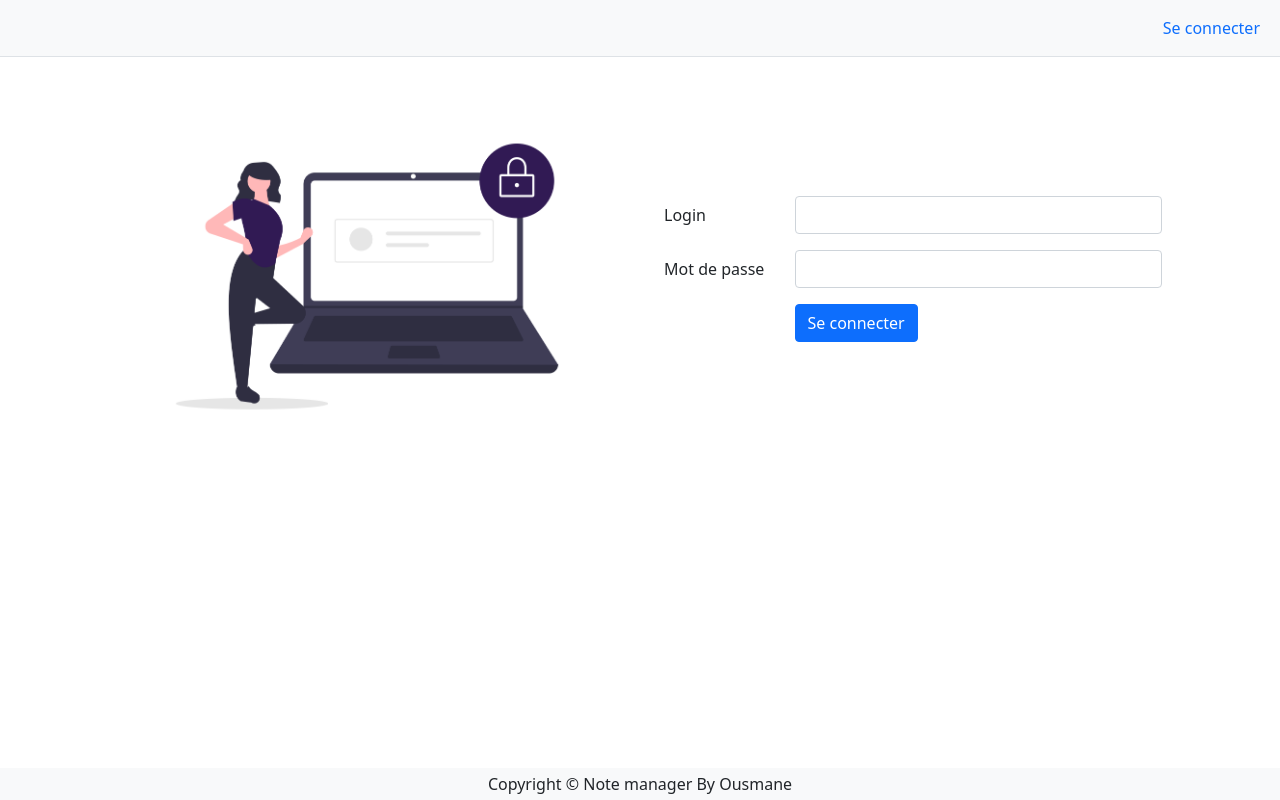
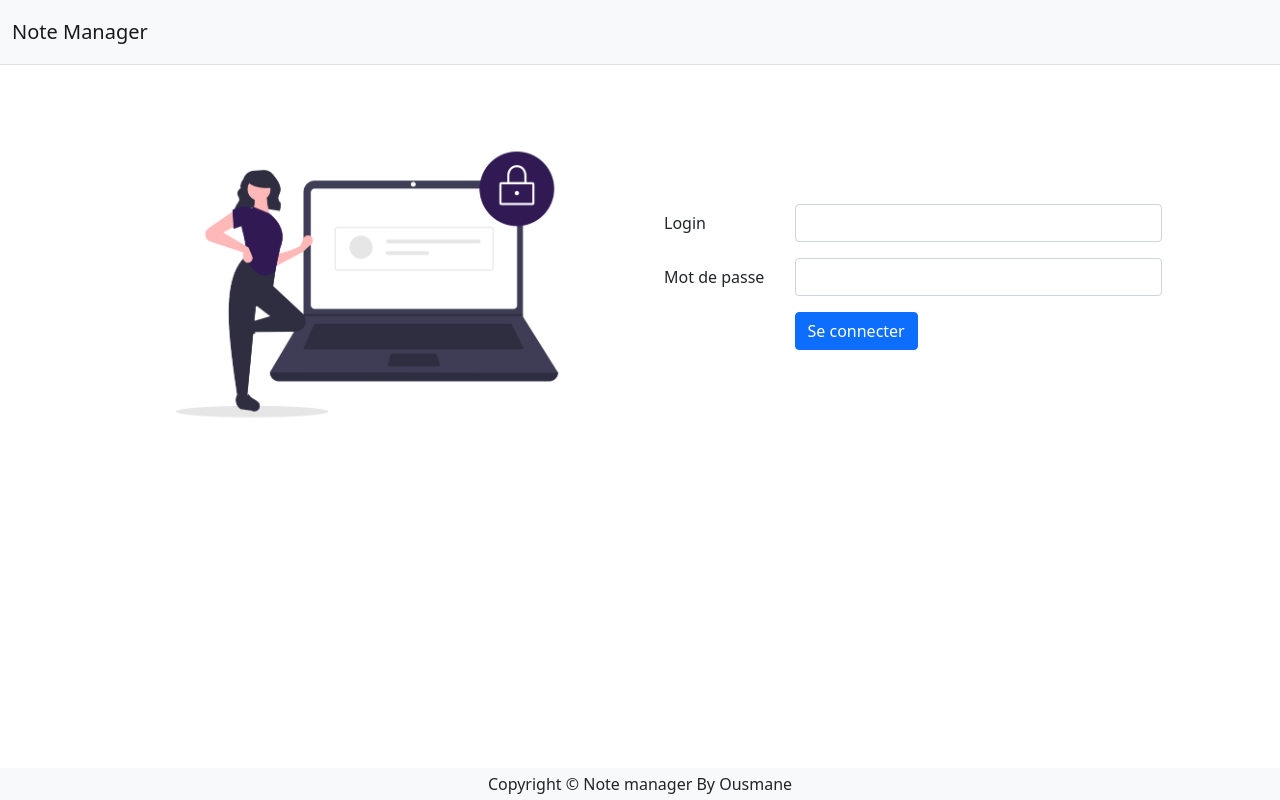
Before and after one commit to ousmab/gestion_note, a React (Create React App) app: page /login in a window 1280 px wide. Built offline with nearby package versions, Linux system fonts and the light colour scheme.

Commit message:
refactoring header menu add nav-brand

```diff
--- a/src/App.js
+++ b/src/App.js
@@ -17,13 +17,12 @@ import ProtectedRoute from './components/ProtectedRoute';
     return (
 
       <Router>
-
-                <Switch>
-                    <Route  exact path="/" component={Main}  />
-                    <ProtectedRoute exact path="/dashboard" component={Dashboard} />
-                    <Route exact path="/login" component={Login}  />
-                    <Route component={Error}    />
-                </Switch>
+            <Switch>
+                <Route  exact path="/" component={Main}  />
+                <ProtectedRoute exact path="/dashboard" component={Dashboard} />
+                <Route  path="/login" component={Login}  />
+                <Route component={Error}    />
+            </Switch>
             <Footer />
       </Router>
 
--- a/src/components/Header.js
+++ b/src/components/Header.js
@@ -1,4 +1,5 @@
 import React from 'react'
+import { Link } from 'react-router-dom'
 
 export default function Header(props) {
     return (
@@ -6,14 +7,10 @@ export default function Header(props) {
 
             <nav className="navbar navbar-expand-lg navbar-light bg-light border-bottom sticky-top">
                 <div className="container-fluid">
+                <Link class="navbar-brand" to="/">Note Manager</Link>
+                    <button className="navbar-toggler" type="button" data-bs-toggle="collapse" data-bs-target="#navbarSupportedContent" aria-controls="navbarSupportedContent" aria-expanded="false" aria-label="Toggle navigation"><span className="navbar-toggler-icon"></span></button>
+                    <div className="py-4 collapse navbar-collapse" id="navbarSupportedContent">
 
-                    <button className="navbar-toggler" type="button" data-bs-toggle="collapse" data-bs-target="#navbarSupportedContent" aria-controls="navbarSupportedContent" aria-expanded="false" aria-label="Toggle navigation"><span className="navbar-toggler-icon"></span></button>
-                    <div className="collapse navbar-collapse" id="navbarSupportedContent">
-                        <ul className="navbar-nav ms-auto mt-2 mt-lg-0">
-                            <li className="nav-item active ">
-                                <a className="nav-link text-primary" href="#!">Se connecter</a>
-                            </li>
-                        </ul>
                     </div>
                 </div>
             </nav>
```
